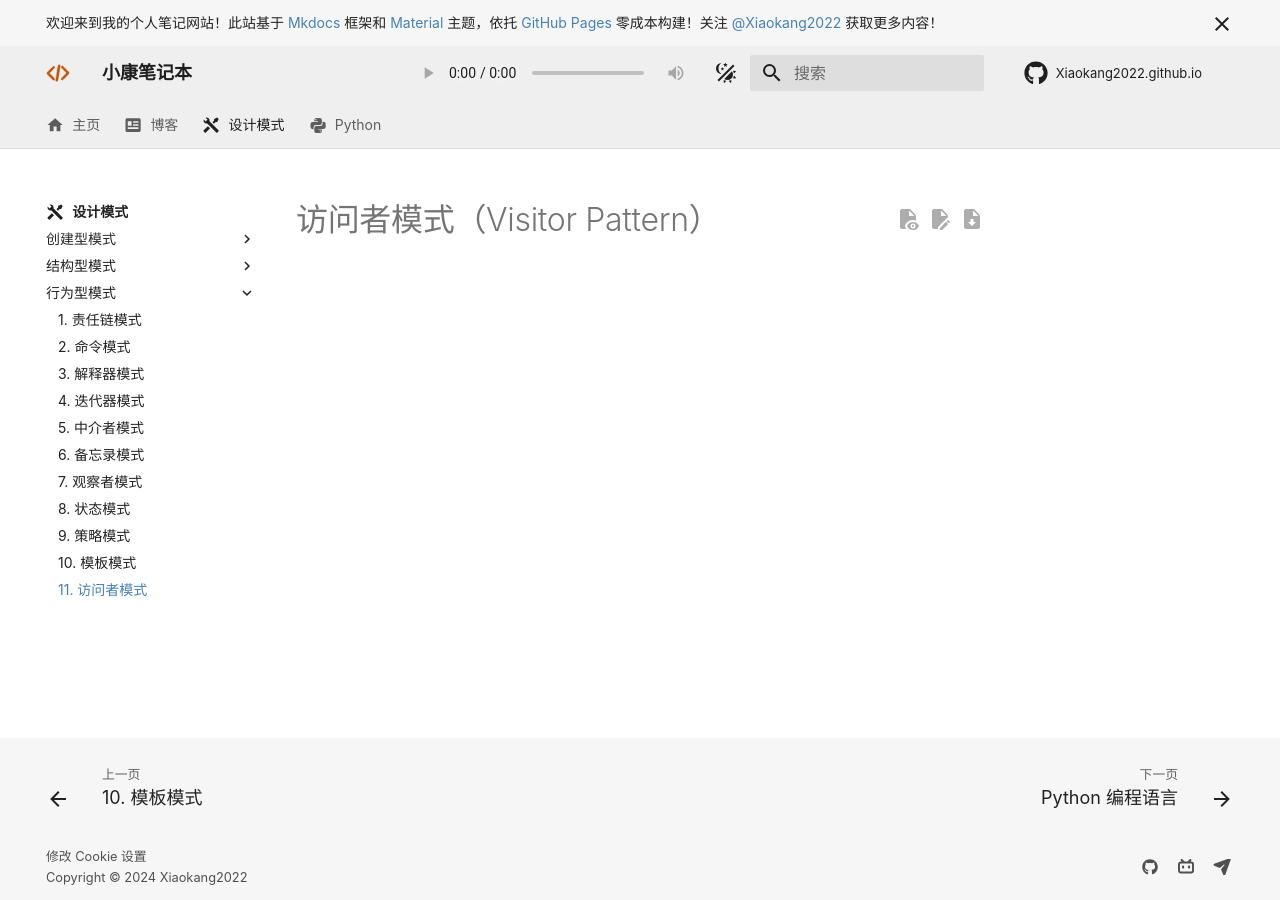
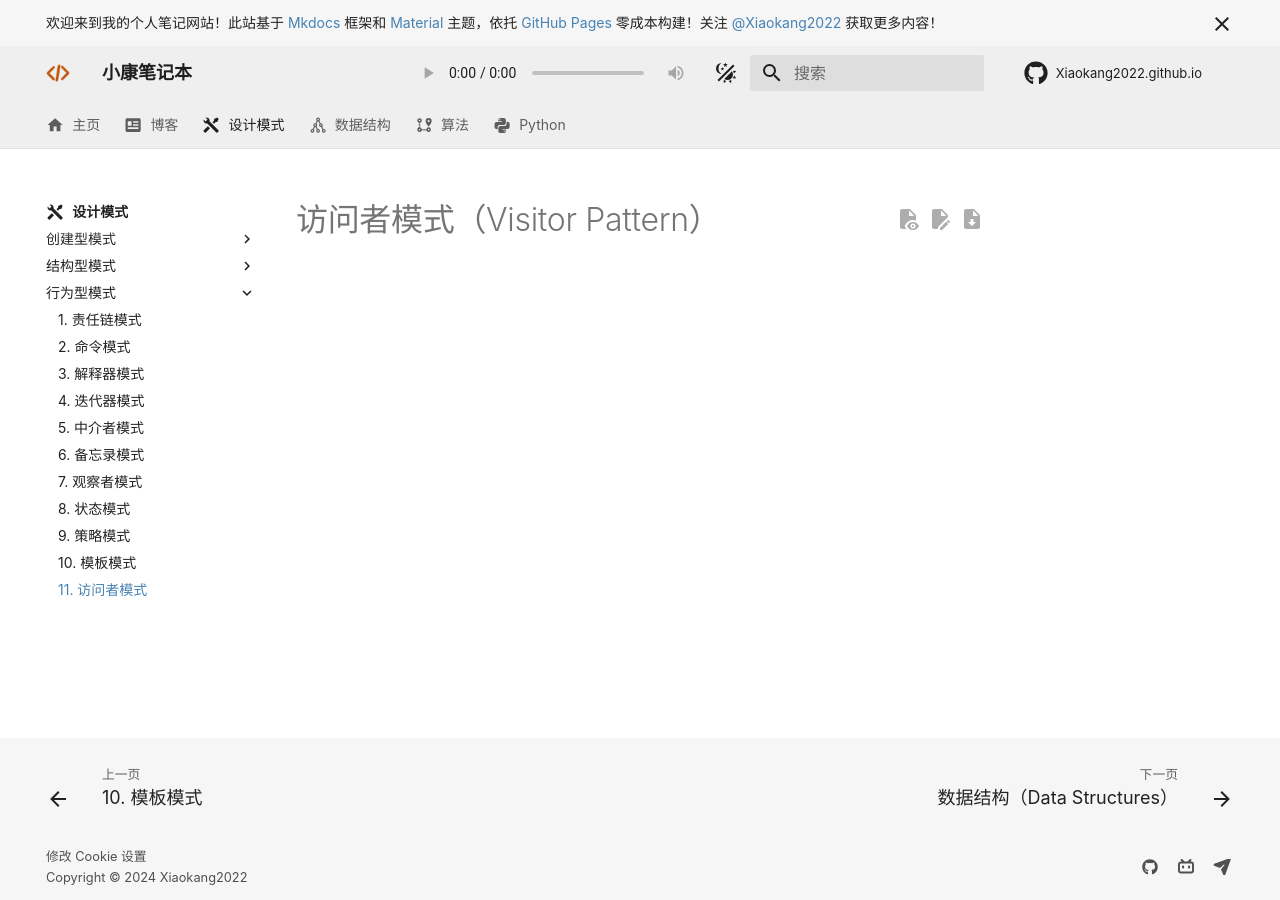
Before and after one commit to Xiaokang2022/Xiaokang2022.github.io, an MkDocs documentation site: the page built from docs/Design-Patterns/Behavioral-Patterns/Visitor-Pattern.md, in a window 1280 px wide. Built offline with MkDocs 1.6.1 and Material for MkDocs 9.7.7, drawn with Linux system fonts in a browser that asks for light colours; comment, search, counter and statistics services are not loaded; a style sheet for code colours, icons or effects is not loaded.

Commit message:
增加"数据结构"和“算法”板块

```diff
--- /dev/null
+++ b/docs/Data-Structures/index.md
@@ -0,0 +1,6 @@
+---
+comments: true
+icon: material/graph-outline
+---
+
+# 数据结构（Data Structures）
--- a/mkdocs.yml
+++ b/mkdocs.yml
@@ -356,6 +356,10 @@
           - 10. 模板模式: Design-Patterns/Behavioral-Patterns/Template-Pattern.md
           - 11. 访问者模式: Design-Patterns/Behavioral-Patterns/Visitor-Pattern.md
           # - 12. 空对象模式: Design-Patterns/Behavioral-Patterns/Null-Object-Pattern.md
+  - 数据结构:
+      - Data-Structures/index.md
+  - 算法:
+      - Algorithms/index.md
   - Python:
       - Python/index.md
       - Python/01.md
```
Also changed, not shown: docs/Algorithms/index.md (added, +6 -0 lines).
